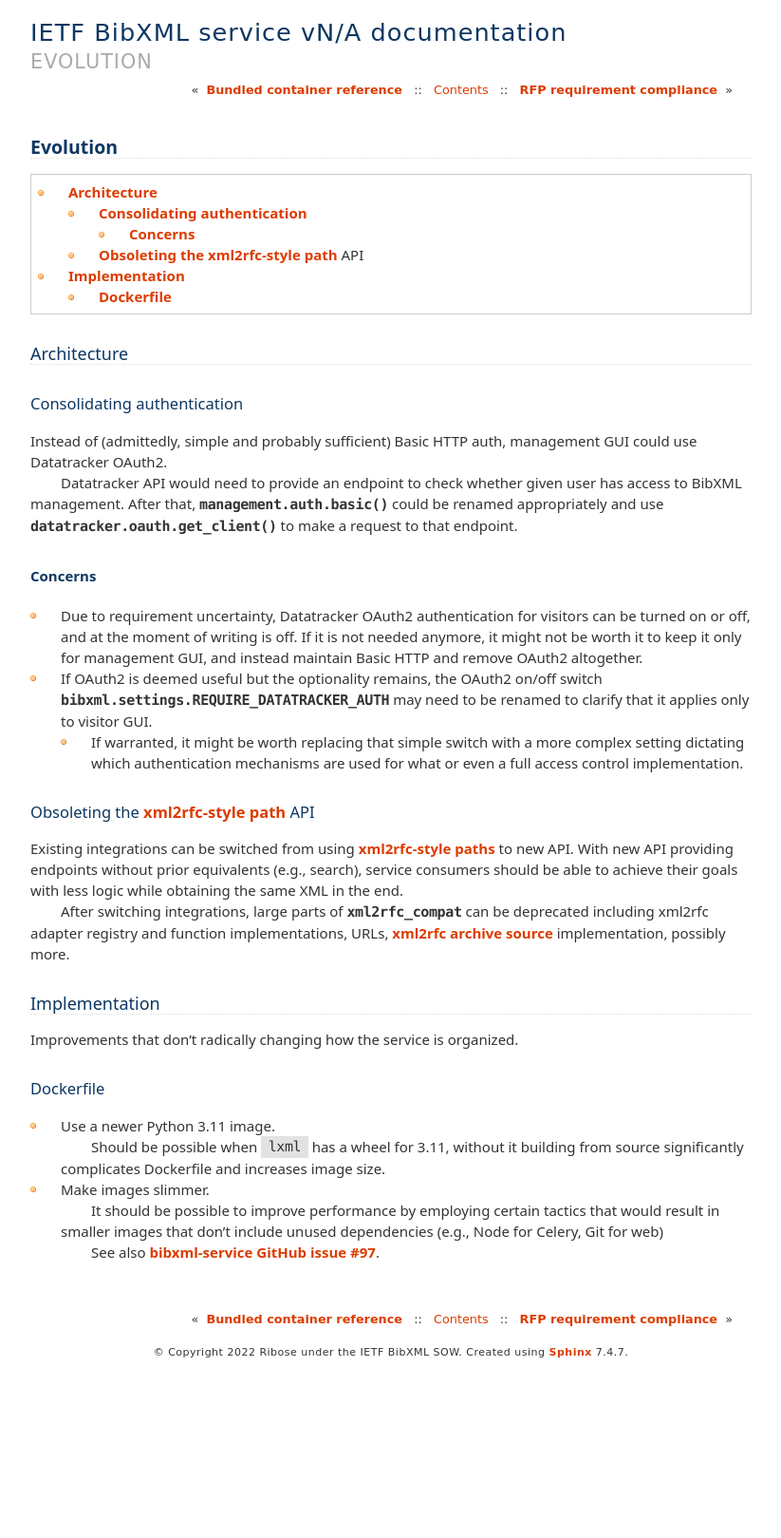
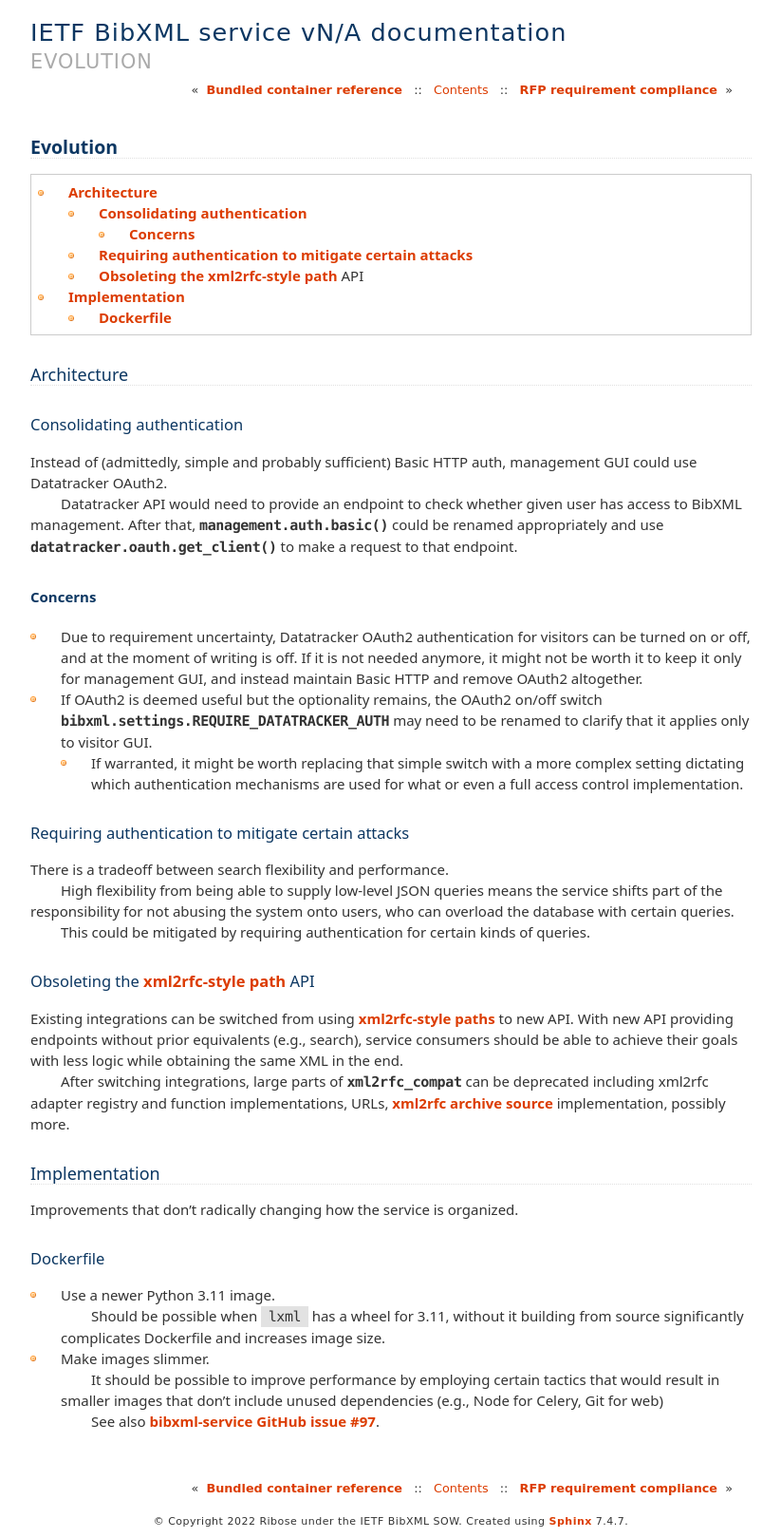
Before and after one commit to ietf-tools/bibxml-service, a Sphinx documentation site: the page built from docs/evolution.rst, in a window 1280 px wide. Shown: the whole page at 95% size, without its empty margins (228-1051 px from the left). Built offline with Sphinx 7.4.7, drawn with Linux system fonts in a browser that asks for light colours; pages that are not in the unit, such as notebooks, are missing from menus; before the commit the page ends 1440 px from its top, so only the background shows below that.

Commit message:
docs(evolution): Propose authentication for low-level queries

```diff
--- a/docs/evolution.rst
+++ b/docs/evolution.rst
@@ -41,6 +41,21 @@ Concerns
     dictating which authentication mechanisms are used for what
     or even a full access control implementation.
 
+
+Requiring authentication to mitigate certain attacks
+----------------------------------------------------
+
+There is a tradeoff between search flexibility and performance.
+
+High flexibility from being able to supply low-level JSON queries
+means the service shifts part of the responsibility for not
+abusing the system onto users, who can overload the database
+with certain queries.
+
+This could be mitigated by requiring authentication
+for certain kinds of queries.
+
+
 Obsoleting the :term:`xml2rfc-style path` API
 ---------------------------------------------
 
```
